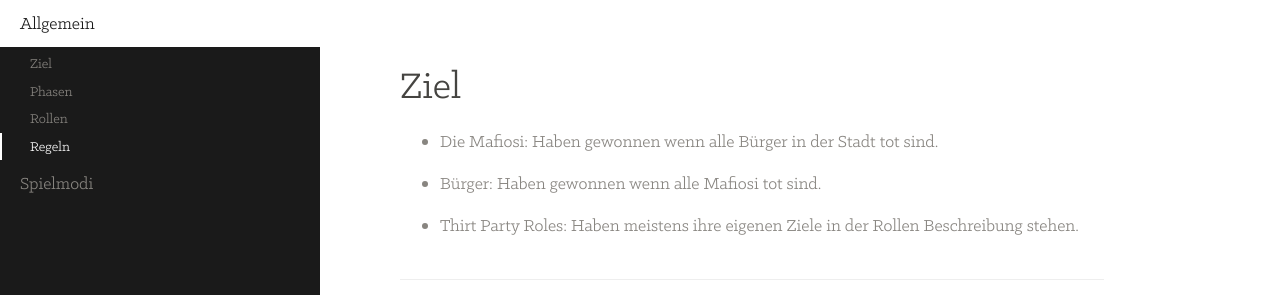
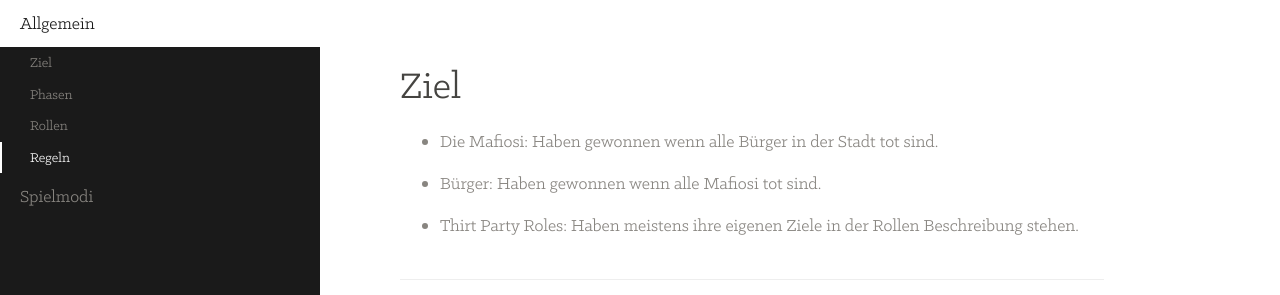
Before and after one commit to gamekeller/mafia, a Jekyll site: the page built from index.md, in a window 1280 px wide. Shown: the top 295 px of the page. Built offline with Jekyll 4.4.1, drawn with Linux system fonts in a browser that asks for light colours; Markdown is read by kramdown in place of the engine named in the settings.

Commit message:
Small design tweaks

```diff
--- a/css/main.css
+++ b/css/main.css
@@ -298,13 +298,11 @@ a:hover {
 }
 
 .nav .nav > li > a {
-  padding-top: 3px;
-  padding-bottom: 3px;
+  padding-top: 5px;
+  padding-bottom: 5px;
   padding-left: 30px;
   font-size: 80%;
 }
-
-.nav .nav > li:first-child > a { padding-top: 6px; }
 
 .nav .nav > .active > a { padding-left: 28px; }
 
```
